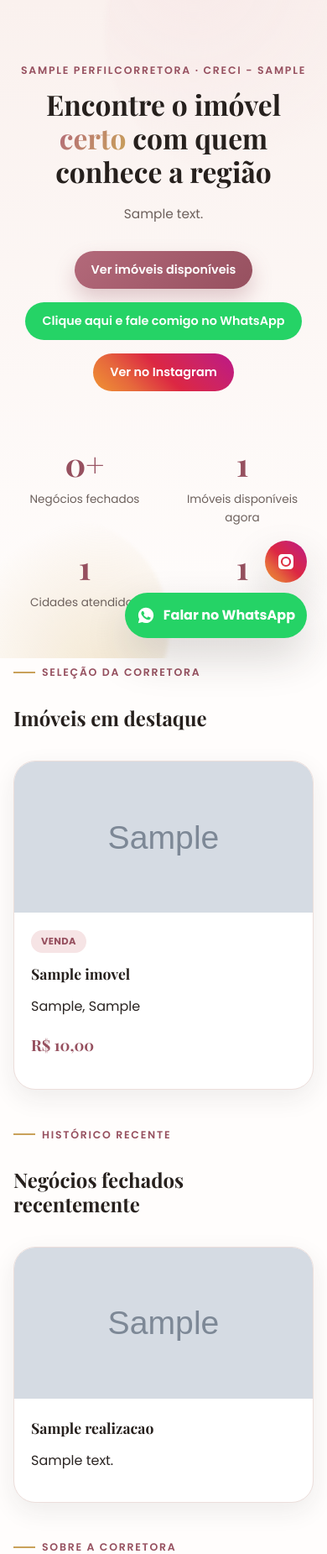
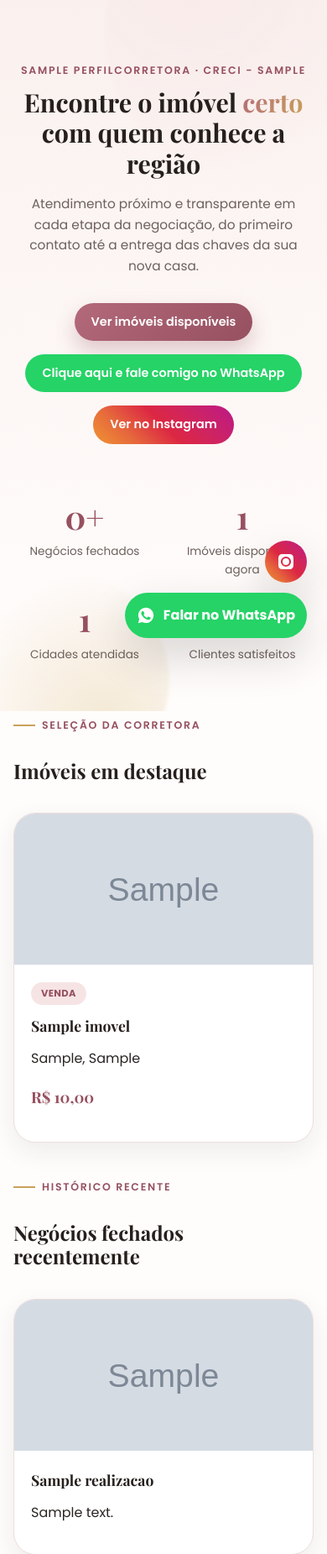
Before and after one commit to HevertonMonteiro/corretora-de-milhoes, a Django app: page / in a window 390 px wide. Shown: the part 60-1911 px from the top of the page at 84% size. Run offline with Django 5.2, Linux system fonts and the light colour scheme; tables that the repository leaves empty hold one stand-in row (values such as "Sample post"); grey boxes marked "Sample" are stand-in pictures.

Commit message:
Ajustes de responsividade mobile, hero, formulário de imóvel e painel
- Trava o zoom automático do iOS em formulários (font-size 16px nos
  campos), causa da tela "pulando" ao preencher no celular.
- Remove a bio da corretora do hero da home (ficava duplicada com a
  seção "Sobre" mais abaixo); hero volta a usar uma frase fixa.
- Recalcula o tamanho do título do hero pra caber em uma linha só no
  computador (nowrap acima de 860px) e ficar bem dimensionado no
  celular.
- Adiciona proteção geral contra rolagem horizontal no celular
  (overflow-x: hidden + max-width: 100% em imagens/iframes + quebra de
  palavras longas).
- Campo de valor do imóvel (venda/aluguel, condomínio, IPTU) agora
  formata como "R$ 1.234,56" automaticamente enquanto a corretora
  digita (novo static/js/moeda.js); convertido de volta pro formato
  puro antes de enviar o formulário.
- Esconde os botões de WhatsApp/Instagram (rodapé e flutuante) nas
  páginas do painel — continuam aparecendo só no site público.
- Remove o workflow de keep-alive via GitHub Actions (não emplacou).

Co-Authored-By: Claude Sonnet 5 <noreply@anthropic.com>

```diff
--- a/painel/forms.py
+++ b/painel/forms.py
@@ -18,6 +18,12 @@ class ImovelForm(forms.ModelForm):
         ]
         widgets = {
             "descricao": forms.Textarea(attrs={"rows": 5}),
+            # TextInput (em vez do NumberInput padrão) pra permitir o JS
+            # formatar como "R$ 1.234,56" enquanto a corretora digita — um
+            # <input type="number"> recusaria esse texto.
+            "valor": forms.TextInput(attrs={"inputmode": "decimal", "data-moeda": "true"}),
+            "valor_condominio": forms.TextInput(attrs={"inputmode": "decimal", "data-moeda": "true"}),
+            "valor_iptu": forms.TextInput(attrs={"inputmode": "decimal", "data-moeda": "true"}),
         }
         help_texts = {
             "video_url": (
--- a/static/css/style.css
+++ b/static/css/style.css
@@ -29,6 +29,8 @@
 * { box-sizing: border-box; }
 
 html { scroll-behavior: smooth; }
+html, body { overflow-x: hidden; max-width: 100%; }
+img, svg, iframe, video { max-width: 100%; }
 
 body {
   margin: 0;
@@ -37,6 +39,7 @@ body {
   background: var(--cor-fundo);
   line-height: 1.6;
   -webkit-font-smoothing: antialiased;
+  overflow-wrap: break-word;
 }
 
 h1, h2, h3, h4 { font-family: var(--fonte-titulo); font-weight: 700; line-height: 1.2; }
@@ -249,9 +252,14 @@ a { color: inherit; text-decoration: none; }
 .hero .container { position: relative; z-index: 1; }
 .hero .kicker { justify-content: center; }
 .hero h1 {
-  font-size: clamp(2.1rem, 4vw, 3.2rem);
+  /* Tamanho calculado pra caber em uma linha só sem estourar o container
+     (max-width: 1180px) em qualquer largura de computador. */
+  font-size: clamp(1.3rem, 2.4vw, 2.2rem);
   margin: 0 0 18px;
   color: var(--cor-grafite);
+}
+@media (min-width: 861px) {
+  .hero h1 { white-space: nowrap; }
 }
 .hero h1 em {
   font-style: normal;
@@ -357,6 +365,9 @@ section > .container > p.section-sub { color: var(--cor-texto-suave); margin-top
   border-radius: 8px;
   border: 1px solid var(--cor-borda);
   font-family: inherit;
+  /* 16px trava o zoom automático que o iOS faz ao focar campo com fonte
+     menor que essa. */
+  font-size: 16px;
   transition: border-color var(--transicao);
 }
 .filtros select:focus, .filtros input:focus { outline: none; border-color: var(--cor-rose); }
@@ -379,7 +390,11 @@ form input, form select, form textarea {
   border-radius: 8px;
   border: 1px solid var(--cor-borda);
   font-family: inherit;
+  /* 16px trava o zoom automático que o iOS faz ao focar campo com fonte
+     menor que essa — é o que causa a tela "pulando" no celular. */
+  font-size: 16px;
   transition: border-color var(--transicao);
+  max-width: 100%;
 }
 form input:focus, form select:focus, form textarea:focus { outline: none; border-color: var(--cor-rose); }
 
@@ -544,6 +559,7 @@ table th { font-family: var(--fonte-titulo); color: var(--cor-grafite); }
   .navbar .logo { font-size: 1.2rem; }
   .navbar-tag { display: none; }
   .hero { padding: 70px 0 56px; }
+  .hero h1 { font-size: 1.9rem; }
   .hero p { font-size: 0.96rem; }
   section { padding: 40px 0; }
   .grid { grid-template-columns: 1fr; gap: 20px; }
--- a/templates/base.html
+++ b/templates/base.html
@@ -85,6 +85,7 @@
       <p><strong>{{ perfil.nome|default:"Corretora de Milhões" }}</strong></p>
       {% if perfil.creci %}<p>CRECI - {{ perfil.creci }}</p>{% endif %}
       {% if perfil.regiao_atuacao %}<p>Atuação: {{ perfil.regiao_atuacao }}</p>{% endif %}
+      {% if request.resolver_match.app_name != 'painel' %}
       <p class="social">
         {% if perfil.instagram_url %}
           <a href="{{ perfil.instagram_url }}" target="_blank" rel="noopener">
@@ -99,9 +100,11 @@
           </a>
         {% endif %}
       </p>
+      {% endif %}
     </div>
   </footer>
 
+  {% if request.resolver_match.app_name != 'painel' %}
     {% if perfil.whatsapp or perfil.instagram_url %}
     <div class="social-float">
       {% if perfil.instagram_url %}
@@ -117,6 +120,7 @@
       {% endif %}
     </div>
     {% endif %}
+  {% endif %}
 
   <script src="{% static 'js/main.js' %}" defer></script>
   {% block extra_js %}{% endblock %}
--- a/templates/core/home.html
+++ b/templates/core/home.html
@@ -11,7 +11,7 @@
       {% else %}Corretora independente{% endif %}
     </span>
     <h1>Encontre o imóvel <em>certo</em> com quem conhece a região</h1>
-    <p>{{ perfil.bio|default:"Atendimento próximo e transparente em cada etapa da negociação, do primeiro contato até a entrega das chaves da sua nova casa." }}</p>
+    <p>Atendimento próximo e transparente em cada etapa da negociação, do primeiro contato até a entrega das chaves da sua nova casa.</p>
     <div class="hero-acoes">
       <a href="{% url 'imoveis:vitrine' %}" class="btn btn-primary">Ver imóveis disponíveis</a>
       {% if perfil.whatsapp %}
--- a/templates/painel/imovel_form.html
+++ b/templates/painel/imovel_form.html
@@ -1,4 +1,5 @@
 {% extends "base.html" %}
+{% load static %}
 
 {% block content %}
 <section class="container" style="max-width: 780px;">
@@ -25,3 +26,7 @@
   </form>
 </section>
 {% endblock %}
+
+{% block extra_js %}
+<script src="{% static 'js/moeda.js' %}" defer></script>
+{% endblock %}
```
Also changed, not shown: static/js/moeda.js (added, +54 -0 lines), .github/workflows/keep-alive-render-free.yml (deleted). Lines whose indentation alone changed are shown as unchanged.
